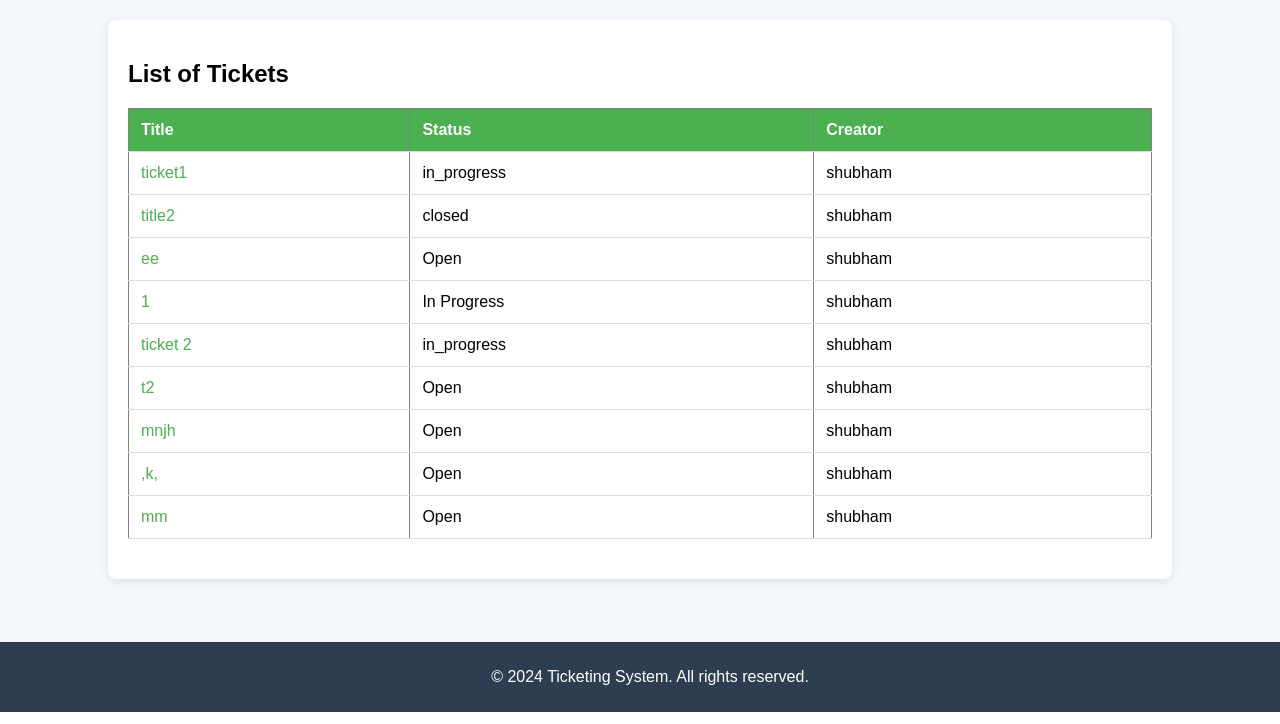
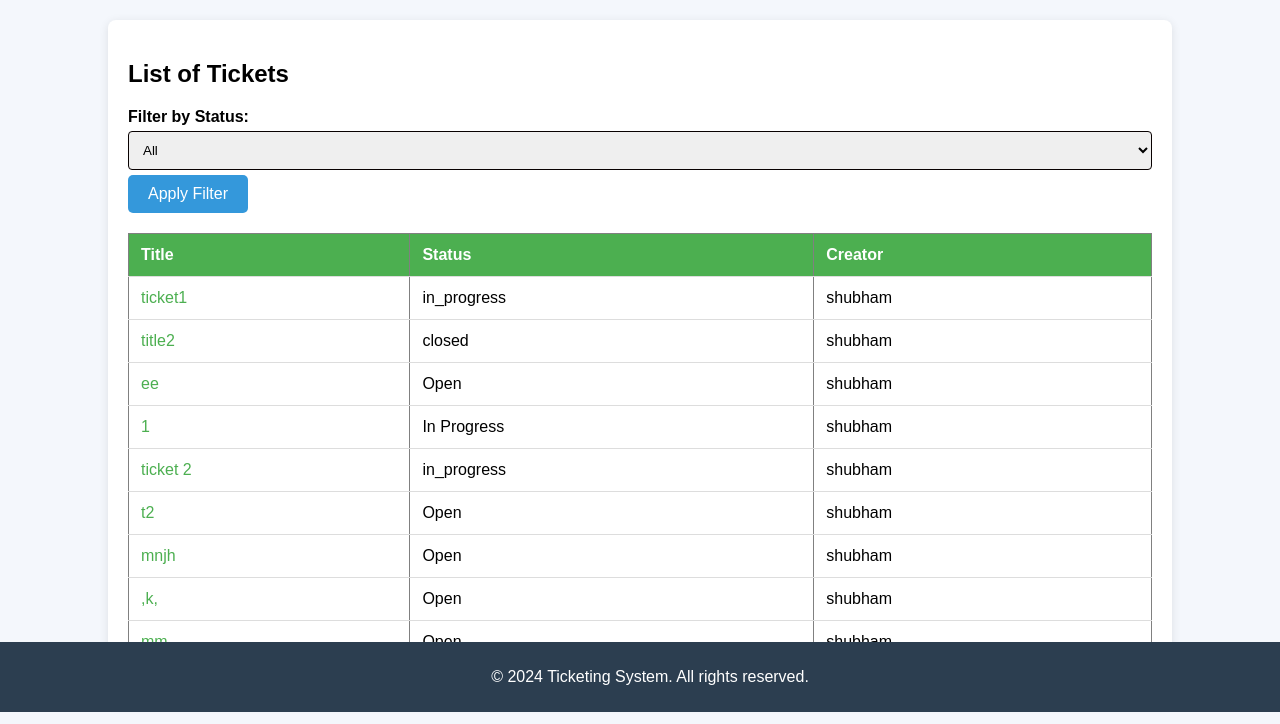
Before and after one commit to Shubhampg1916/assisgment_orbit-, a Django app: page /tickets/list_ticket/ in a window 1280 px wide. Shown: the part 88-812 px from the top of the page. Run offline with Django 5.2, Linux system fonts and the light colour scheme; data comes from the database, SQL or seed files in the repository; both versions use the stored data as it was after the commit.

Commit message:
last changes

```diff
--- a/backend/templates/tickets/list_ticket.html
+++ b/backend/templates/tickets/list_ticket.html
@@ -2,6 +2,18 @@
 
 {% block content %}
 <h2>List of Tickets</h2>
+
+<!-- Filter form for selecting ticket status -->
+<form method="get" action="{% url 'list_ticket' %}">
+  <label for="status">Filter by Status:</label>
+  <select name="status" id="status">
+    <option value="">All</option>
+    <option value="Open" {% if request.GET.status == 'Open' %}selected{% endif %}>Open</option>
+    <option value="In Progress" {% if request.GET.status == 'In Progress' %}selected{% endif %}>In Progress</option>
+    <option value="Closed" {% if request.GET.status == 'Closed' %}selected{% endif %}>Closed</option>
+  </select>
+  <button type="submit">Apply Filter</button>
+</form>
 
 <table border="1">
     <tr>
@@ -14,11 +26,12 @@
       <td><a href="{% url 'ticket_detail' ticket.id %}">{{ ticket.title }}</a></td>
       <td>{{ ticket.status }}</td>
       <td>{{ ticket.Name_of_creator }}</td>
-
     </tr>
     {% endfor %}
 </table>
-<style>table {
+
+<style>
+  table {
     width: 100%;
     border-collapse: collapse;
     margin: 20px 0;
@@ -49,4 +62,5 @@
     text-decoration: underline;
   }
 </style>
+
 {% endblock %}
--- a/backend/views.py
+++ b/backend/views.py
@@ -23,8 +23,15 @@ def create_ticket(request):
     return render(request, 'tickets/create_ticket.html', {'form': form})
 
 def list_ticket(request):
-    tickets = Ticket.objects.all()
+    status_filter = request.GET.get('status', '')
+
+    if status_filter:
+        tickets = Ticket.objects.filter(status=status_filter)
+    else:
+        tickets = Ticket.objects.all()
+
     return render(request, 'tickets/list_ticket.html', {'tickets': tickets})
+    #return render(request, 'tickets/list_ticket.html', {'tickets': tickets})
 
 def ticket_detail(request,ticket_id):
     ticket = get_object_or_404(Ticket, id=ticket_id)
```
Also changed, not shown: db.sqlite3.
